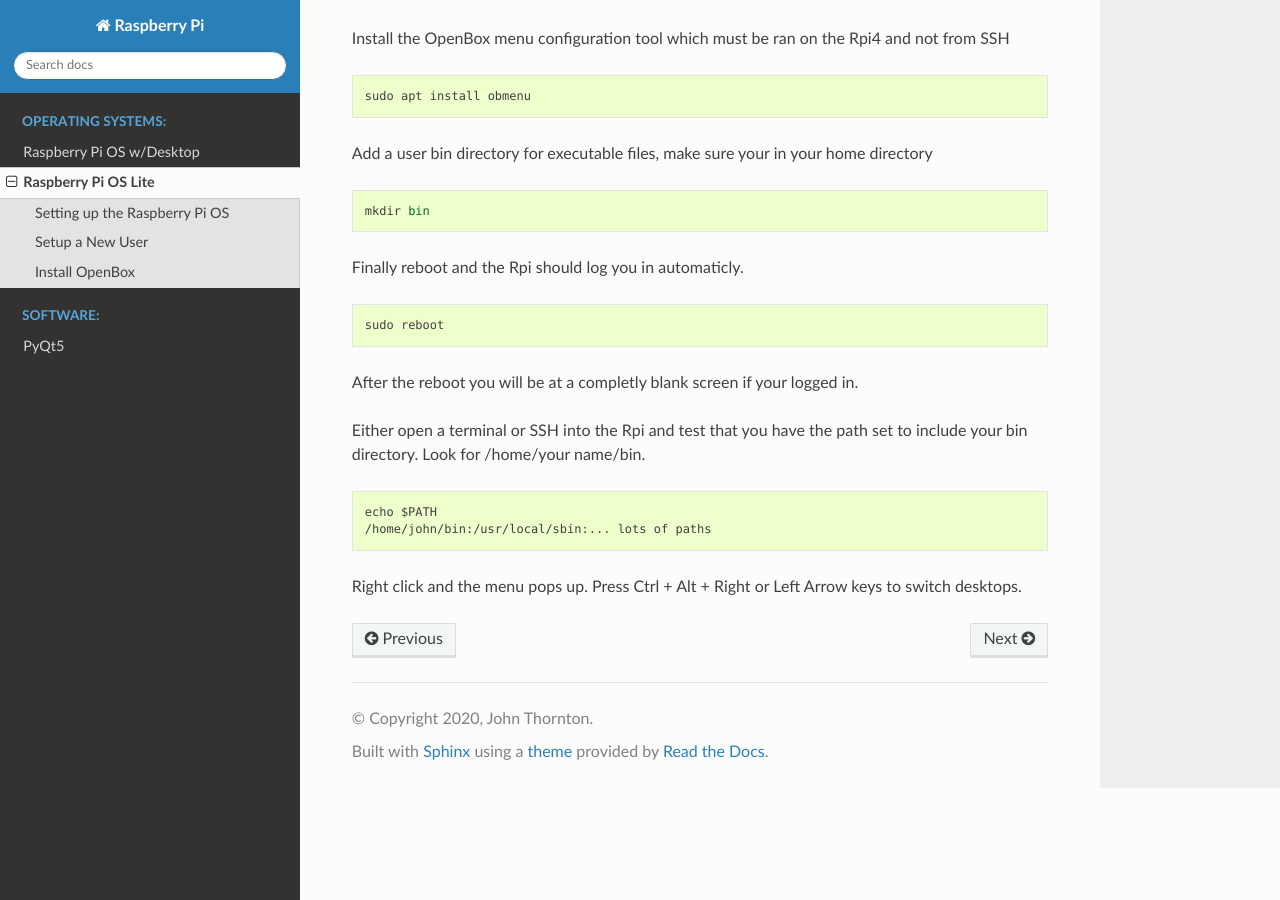
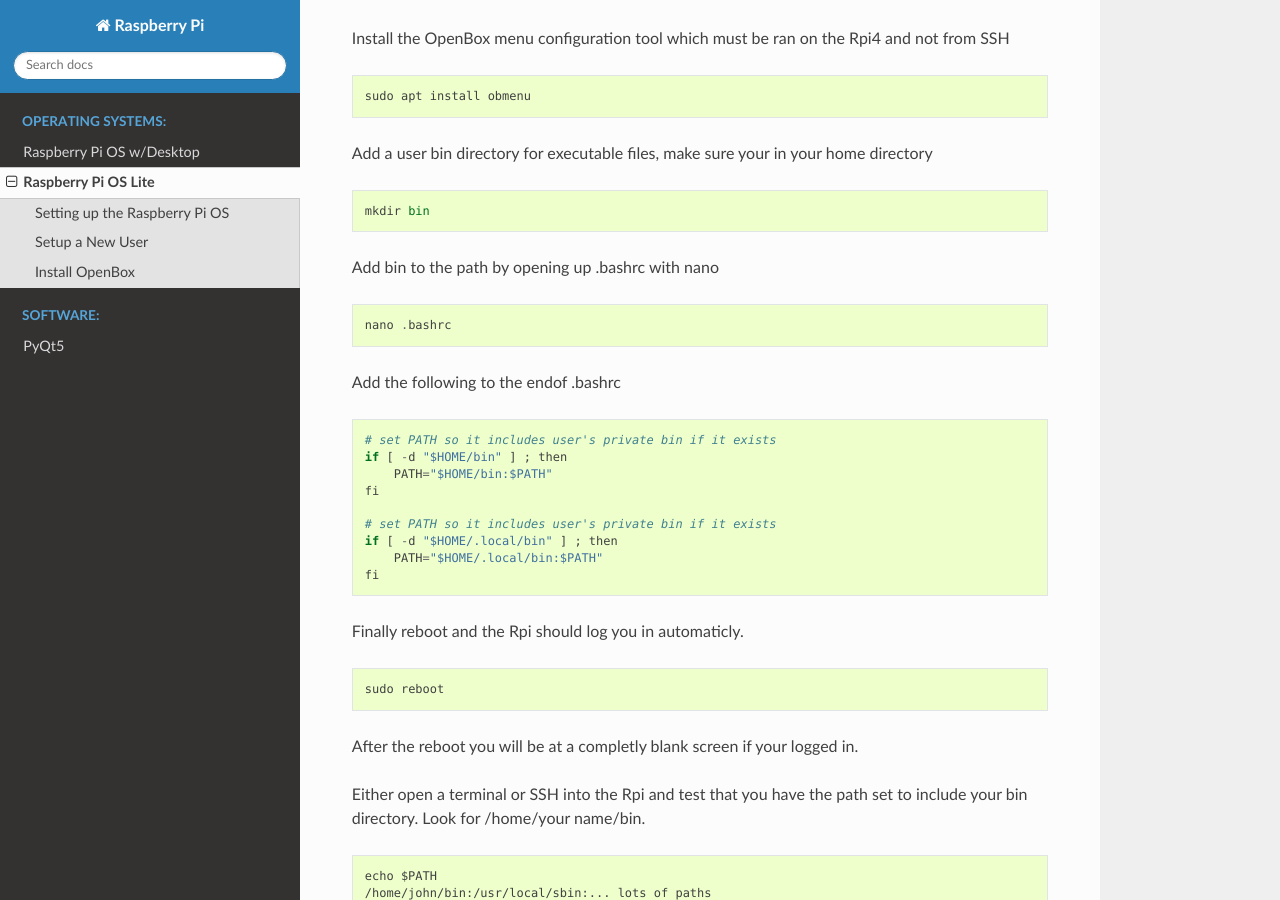
Before and after one commit to jethornton/rpi, a Sphinx documentation site: the page built from docs/source/lite-install.rst, in a window 1280 px wide and 900 px high, scrolled down 3428 px. Built offline with Sphinx 7.4.7 and the Read the Docs theme 2.0.0, drawn with Linux system fonts in a browser that asks for light colours.

Commit message:
add content

```diff
--- a/docs/source/lite-install.rst
+++ b/docs/source/lite-install.rst
@@ -161,6 +161,25 @@
 
   mkdir bin
 
+
+Add bin to the path by opening up .bashrc with nano
+::
+
+  nano .bashrc
+
+Add the following to the endof .bashrc
+::
+
+  # set PATH so it includes user's private bin if it exists
+  if [ -d "$HOME/bin" ] ; then
+      PATH="$HOME/bin:$PATH"
+  fi
+
+  # set PATH so it includes user's private bin if it exists
+  if [ -d "$HOME/.local/bin" ] ; then
+      PATH="$HOME/.local/bin:$PATH"
+  fi
+
 Finally reboot and the Rpi should log you in automaticly.
 ::
 
```
Also changed, not shown: docs/source/pyqt5.rst (+12 -0 lines).
